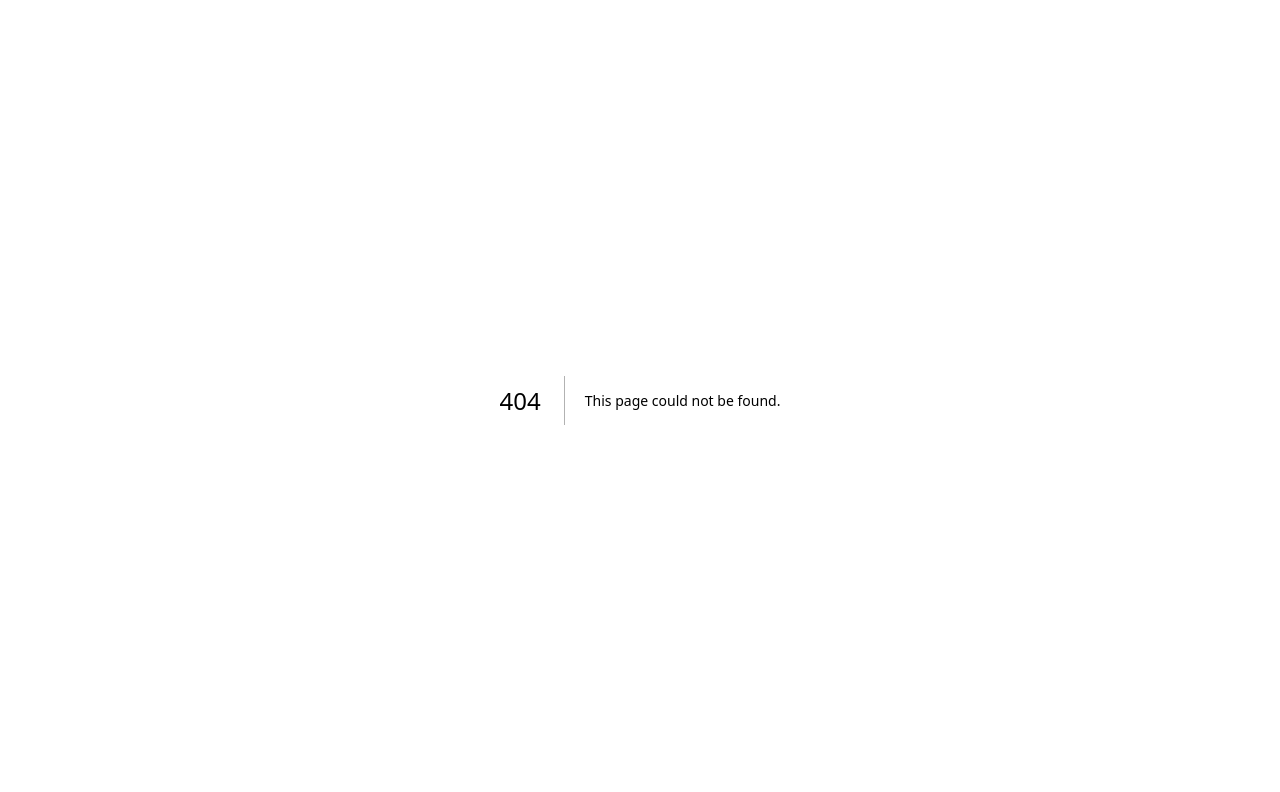
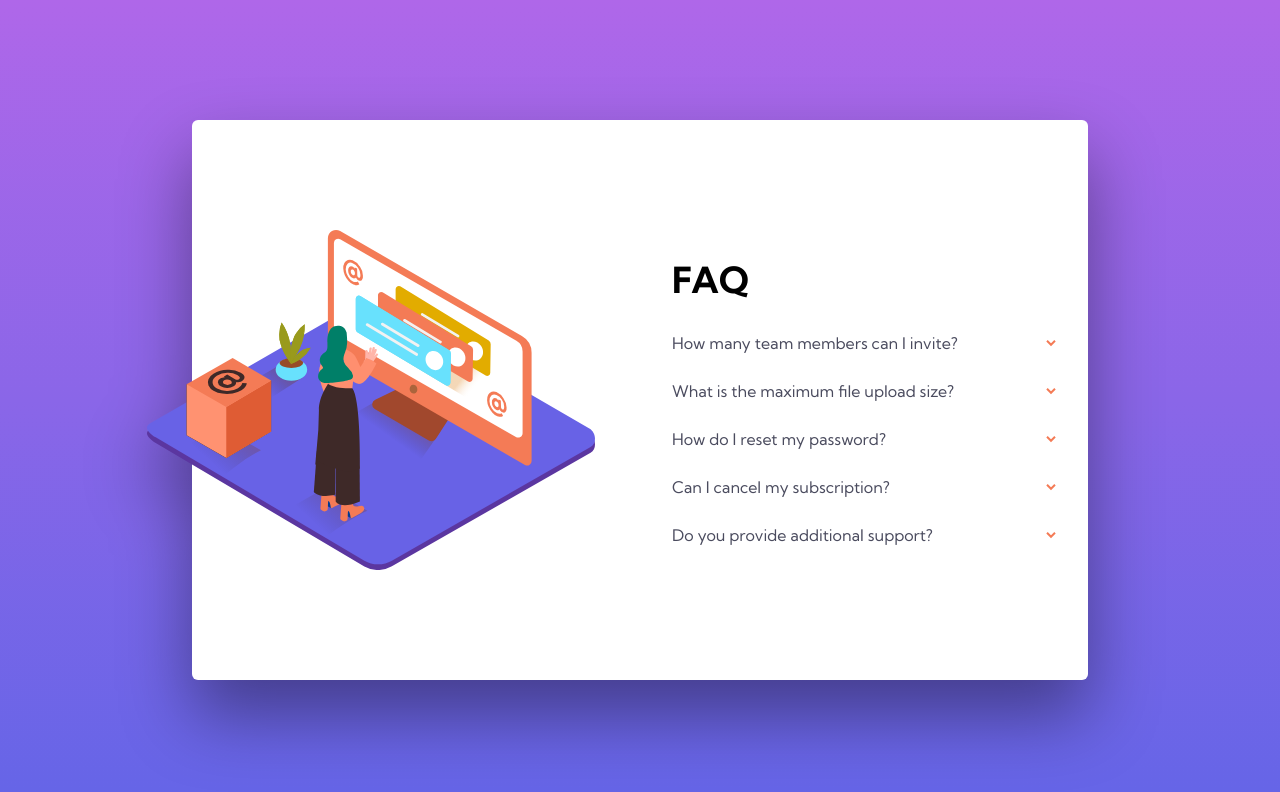
Before and after one commit to luizinfpp/ui-components-app-dir, a Next.js app: page /faq-accordion-card in a window 1280 px wide. Before the commit this address had no page. Shown: the top 792 px of the page. Built offline with nearby package versions, Linux system fonts and the light colour scheme.

Commit message:
faq-accordion

```diff
--- /dev/null
+++ b/app/faq-accordion-card/page.tsx
@@ -0,0 +1,63 @@
+import { Kumbh_Sans } from '@next/font/google'
+import { useState } from 'react'
+import { motion } from 'framer-motion'
+import AccordionComponent from '../../components/accordion'
+
+const kumbh = Kumbh_Sans({ subsets: ['latin'], weight: ['400', '700'] })
+
+const FaqAccordionCardPage = () => {
+
+  const accordionContent = [
+    {
+      title: "How many team members can I invite?",
+      content:
+        'You can invite up to 2 additional users on the Free plan. There is no limit on team members for the Premium plan.',
+    },
+    {
+      title: 'What is the maximum file upload size?',
+      content:
+        'No more than 2GB. All files in your account must fit your allotted storage space.',
+    },
+    {
+      title: 'How do I reset my password?',
+      content:
+        'Click “Forgot password” from the login page or “Change password” from your profile page. A reset link will be emailed to you.',
+    },
+    {
+      title: 'Can I cancel my subscription?',
+      content:
+        'Yes! Send us a message and we’ll process your request no questions asked.',
+    },
+    {
+      title: 'Do you provide additional support?',
+      content:
+        'Chat and email support is available 24/7. Phone lines are open during normal business hours.',
+    },
+  ]
+
+  return (
+    <div
+      className={`${kumbh.className} bg-gradient-to-b from-[#af67e9] to-[#6565e7] flex justify-center items-center w-[100vw] md:h-[100vh] py-16 md:py-0`}
+    >
+      <div
+        id="card"
+        className="bg-white rounded-md w-[70vw] md:h-[70vh] drop-shadow-[0_35px_35px_rgba(0,0,0,0.4)] grid md:grid-cols-2 grid-flow-row"
+      >
+        <div className="h-[50vh] md:h-auto relative">
+          <div className="absolute top-0 -left-[10%] w-[100%] h-[100%] flex justify-center items-center">
+            <img src="faq-accordion-woman.svg" alt="" className="w-[100%]" />
+          </div>
+        </div>
+        <div className="p-8 flex flex-col justify-center ">
+          <h1 className="text-black text-4xl my-3 font-[700] leading-normal">
+            FAQ
+          </h1>
+
+          <AccordionComponent accordionContent={accordionContent} />
+        </div>
+      </div>
+    </div>
+  )
+}
+
+export default FaqAccordionCardPage
--- /dev/null
+++ b/components/accordion.tsx
@@ -0,0 +1,35 @@
+"use client"
+import { useState } from "react"
+import AccordionOptionComponent from "./accordionFiles/accordionOption"
+
+type AccordionComponentPropsObject = {
+  title: string,
+  content: string
+};
+
+type AccordionComponentProps = {
+  accordionContent: AccordionComponentPropsObject[];
+};
+
+const AccordionComponent = ({ accordionContent } : AccordionComponentProps) => {
+  const [accordionSelected, setAccordionSelected] = useState<number>(0)
+
+  const SelectAccordionOption = (index: number) => {
+    if (accordionSelected == 0) setAccordionSelected(index)
+    if (accordionSelected == index) setAccordionSelected(0)
+    else setAccordionSelected(index)
+  }
+
+  return (
+    <div id="accordion-faq" className="flex flex-col">
+      {accordionContent.map((value, index) => {
+        return(
+          <AccordionOptionComponent key={index} accordionSelected={accordionSelected} SelectAccordionOption={SelectAccordionOption} title={value.title} content={value.content} index={index+1}/>
+        );
+      })}
+
+    </div>
+  )
+}
+
+export default AccordionComponent
--- /dev/null
+++ b/components/accordionFiles/accordionOption.tsx
@@ -0,0 +1,41 @@
+import { motion } from "framer-motion"
+
+type AccordionOptionProps = {
+  accordionSelected: number,
+  SelectAccordionOption: Function,
+  title: string,
+  content: string,
+  index: number
+};
+
+const AccordionOptionComponent = ({accordionSelected, SelectAccordionOption, title, content, index} : AccordionOptionProps) => {
+  return (
+    <div className="my-3">
+      <div
+        className={`text-md hover:text-[#f47c57] ${
+          accordionSelected == index
+            ? 'font-[700] text-[#1d1e35]'
+            : 'text-[#4a4b5e]'
+        } hover:cursor-pointer flex justify-between items-center`}
+      >
+        <div onClick={() => SelectAccordionOption(index)}>
+          {title}
+        </div>
+        <motion.img src="faq-accordion-arrow-down.svg" alt="" className="h-[100%]" animate={{ rotate: accordionSelected == index ? 180 : 0}} transition={{duration: 0.6}}/>
+      </div>
+
+      <motion.div
+        className="text-sm text-[#787887] overflow-hidden"
+        initial={{ height: 0 }}
+        animate={{ height: accordionSelected == index ? '' : 0 }}
+        transition={{ duration: 0.6 }}
+      >
+        <div className="pt-3">
+          {content}
+        </div>
+      </motion.div>
+    </div>
+  )
+}
+
+export default AccordionOptionComponent
--- a/tailwind.config.js
+++ b/tailwind.config.js
@@ -5,7 +5,8 @@ module.exports = {
     "./pages/**/*.{js,ts,jsx,tsx}",
     "./components/**/*.{js,ts,jsx,tsx}",],
   theme: {
-    extend: {},
+    extend: {
+    },
   },
   plugins: [],
 }
```
Also changed, not shown: public/faq-accordion-arrow-down.svg (added), public/faq-accordion-woman.svg (added).
